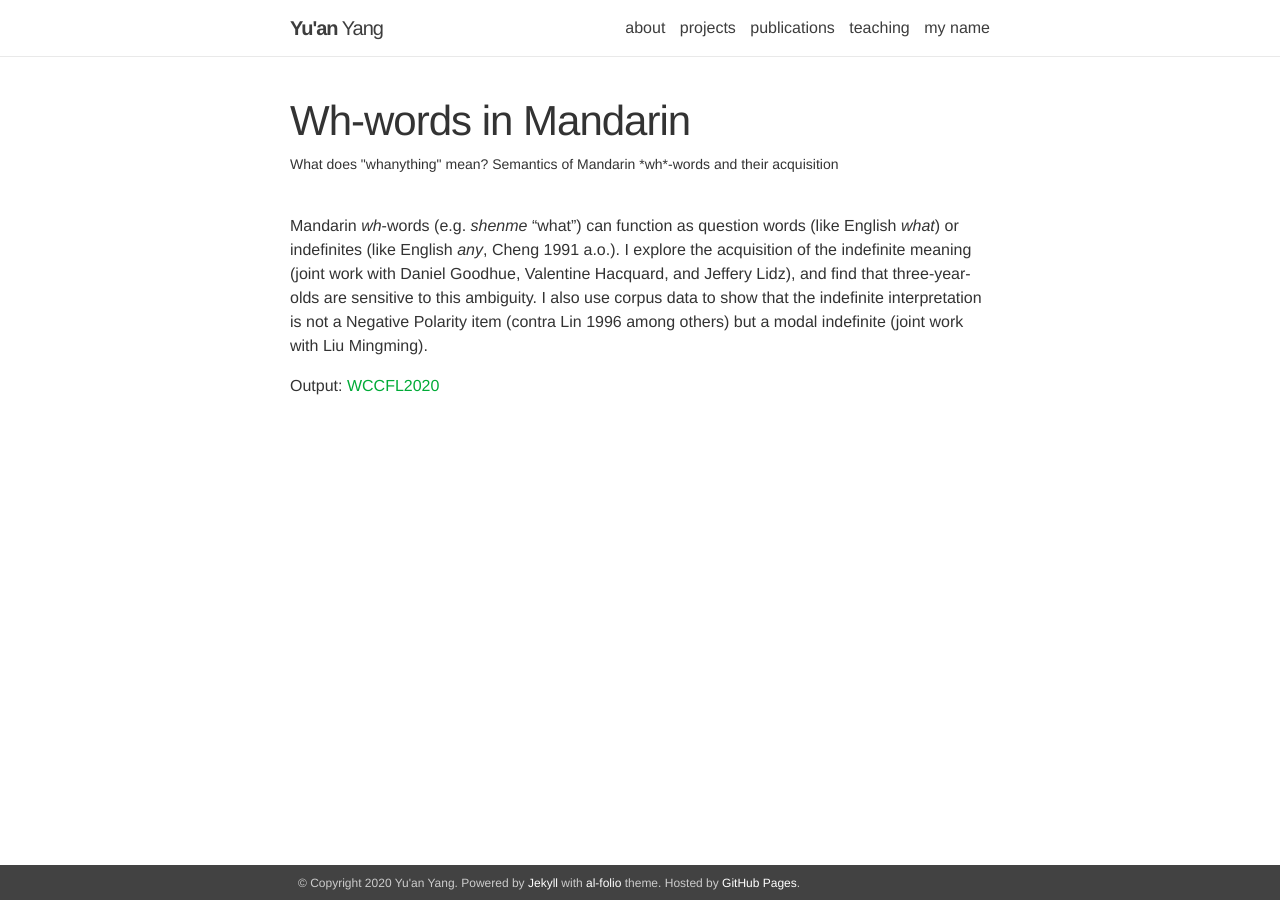
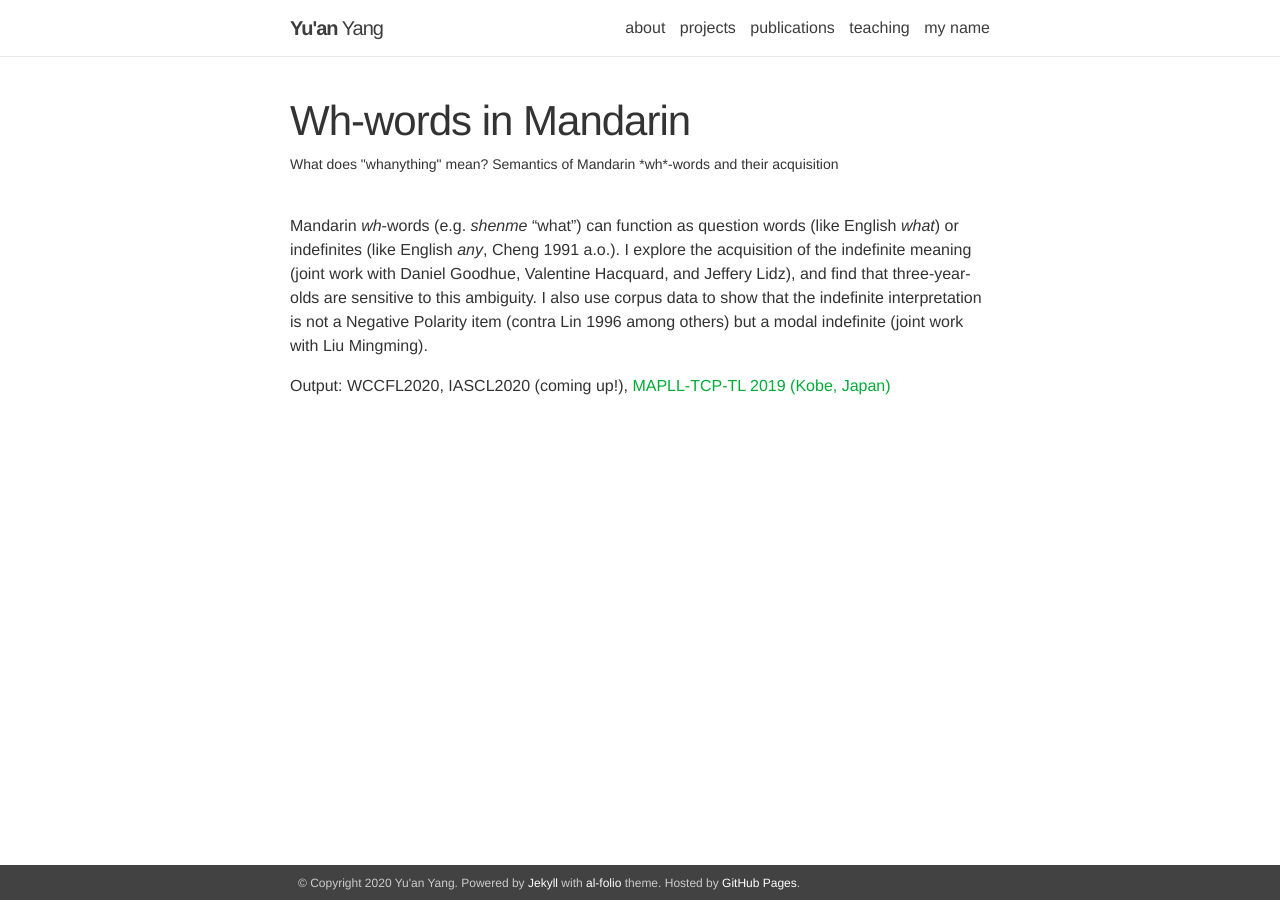
Before and after one commit to Yu-an/yu-an.github.io, a Jekyll site: the page built from _projects/1_wh.markdown, in a window 1280 px wide. Built offline with Jekyll 4.4.1, drawn with Linux system fonts in a browser that asks for light colours.

Commit message:
updated the project descriptions

```diff
--- a/_projects/1_wh.markdown
+++ b/_projects/1_wh.markdown
@@ -6,4 +6,4 @@ img: /assets/img/whanything.png
 ---
 Mandarin *wh*-words (e.g. *shenme* "what") can function as question words (like English *what*) or indefinites (like English *any*, Cheng 1991 a.o.). I explore the acquisition of the indefinite meaning (joint work with Daniel Goodhue, Valentine Hacquard, and Jeffery Lidz), and find that three-year-olds are sensitive to this ambiguity. I also use corpus data to show that the indefinite interpretation is not a Negative Polarity item (contra Lin 1996 among others) but a modal indefinite (joint work with Liu Mingming).
 
-Output: [WCCFL2020](tba)
+Output: WCCFL2020, IASCL2020 (coming up!), [MAPLL-TCP-TL 2019 (Kobe, Japan)]("../assets/pdf/WHanything-TCP-2019")
--- a/_projects/2_ba.markdown
+++ b/_projects/2_ba.markdown
@@ -6,4 +6,4 @@ img: /assets/img/ba.png
 ---
 Many languages have devices that affect the default discourse effects of certain speech acts. In this paper, I discuss the effects of the Mandarin discourse particle "ba" on questions and assertions. This particle appears to weaken the forcefulness of assertions, but it has been claimed to have the opposite effect on questions, making them more forcefu-- "you must answer this question". I will discuss new data showing that ba-assertions are not always ‘weak’ and ba-questions are not stronger than unmarked interrogatives in the same context, which is not explained by current theories. I present a unified account of "ba" in a commitment-based discourse model (Farkas and Bruce 2010). I propose that, uniformly, "ba" signals that the speaker does not undertake any new commitments (so its only effect is to steer the conversation) and that the ‘weak’ and ‘strong’ contrast comes from the requirements that ba imposes on the previous discourse.
 
-Output: [SALT30](tba)
+Output: SALT 30, PLC 44
--- a/_projects/3_think.markdown
+++ b/_projects/3_think.markdown
@@ -6,4 +6,4 @@ img: /assets/img/boyWonder.png
 ---
 Preschoolers tend to fall prey to false belief errors and reject think-sentences like (1) when the complement clause is false. However, Lewis et al (2017) show that making beliefs salient by introducing two characters (e.g., Donald vs. Minnie) with conflicting beliefs improves three-year olds' performance significantly. We that the same manipulation does not help Mandarin-speaking children with *juede* “think”.
 
-Output: [IASCL2020](tba)
+Output: IASCL2020 (coming up!)
```
Also changed, not shown: 6 other files.
